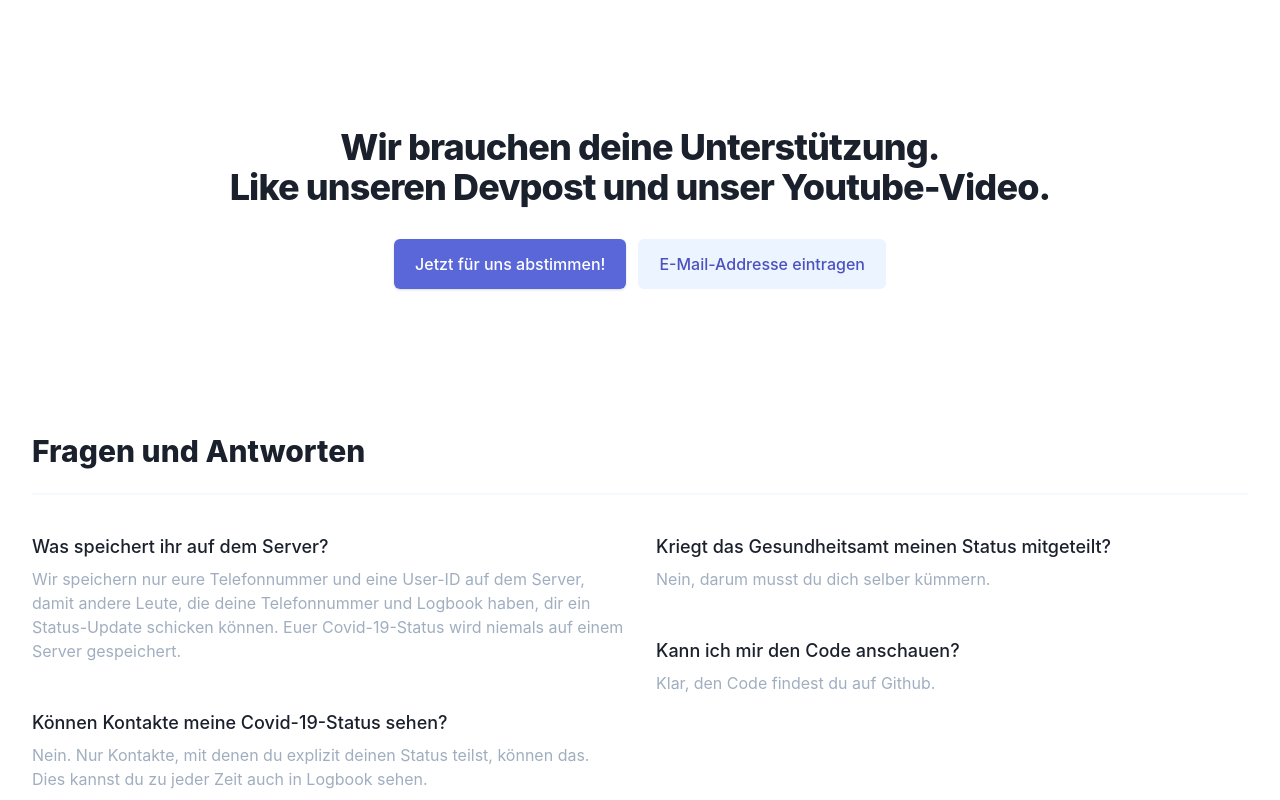
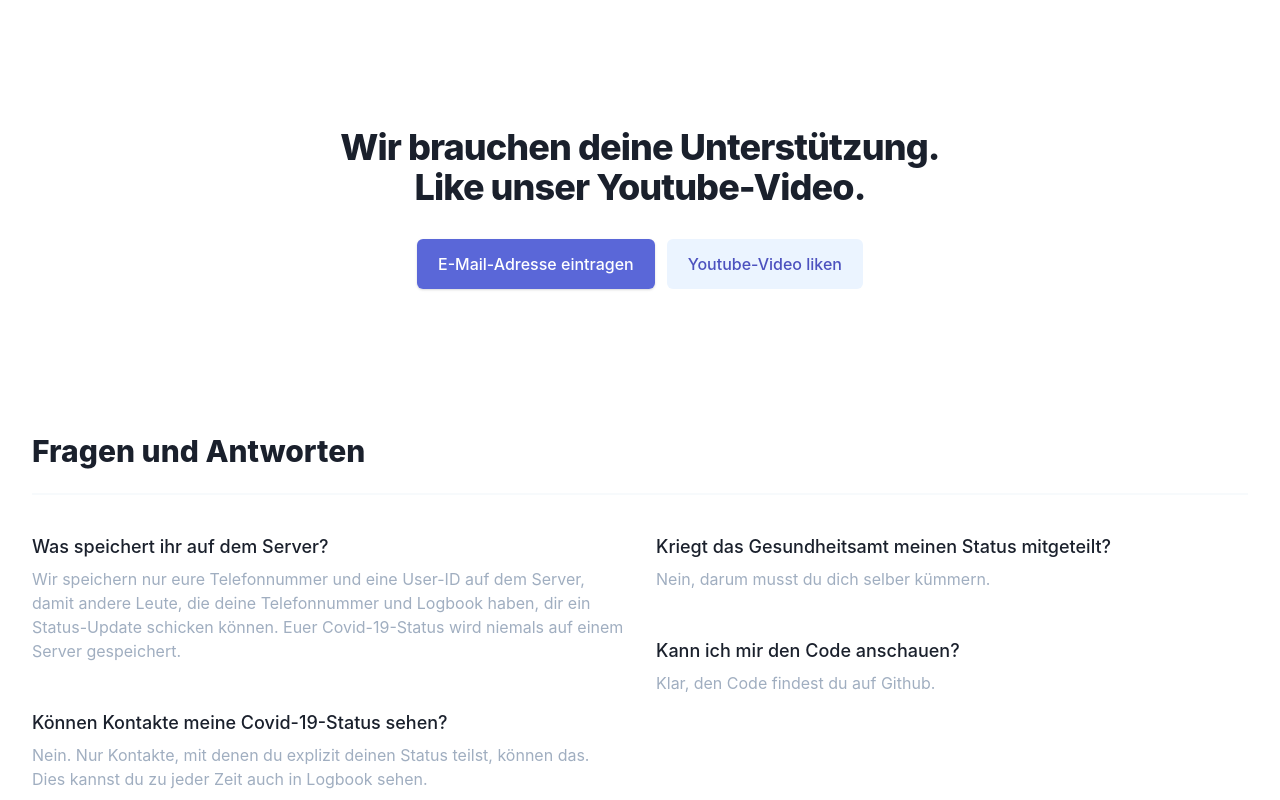
Before and after one commit to clickbar/logbook.social, a Nuxt app: page / in a window 1280 px wide. Shown: the part 3080-3880 px from the top of the page. Built offline with nearby package versions, Linux system fonts and the light colour scheme; a web font is replaced by a local one; what @tailwindcss/ui would draw is missing.

Commit message:
Noch ein Update

```diff
--- a/pages/index.vue
+++ b/pages/index.vue
@@ -683,23 +683,24 @@
         >
           Wir brauchen deine Unterstützung.
           <br />
-          Like unseren Devpost und unser Youtube-Video.
+          Like unser Youtube-Video.
         </h2>
         <div class="flex justify-center mt-8">
           <div class="inline-flex rounded-md shadow">
             <a
-              href="https://devpost.com/software/08_coronatracking_socialcontacttrackingapp"
+              href="#email"
               class="inline-flex items-center justify-center px-5 py-3 text-base font-medium leading-6 text-white transition duration-150 ease-in-out bg-indigo-600 border border-transparent rounded-md hover:bg-indigo-500 focus:outline-none focus:shadow-outline"
             >
-              Jetzt für uns abstimmen!
+              E-Mail-Adresse eintragen
             </a>
           </div>
           <div class="inline-flex ml-3">
             <a
-              href="#email"
+              href="https://www.youtube.com/watch?v=xRn-b24aogM"
+              target="_blank"
               class="inline-flex items-center justify-center px-5 py-3 text-base font-medium leading-6 text-indigo-700 transition duration-150 ease-in-out bg-indigo-100 border border-transparent rounded-md hover:text-indigo-600 hover:bg-indigo-50 focus:outline-none focus:shadow-outline focus:border-indigo-300"
             >
-              E-Mail-Addresse eintragen
+              Youtube-Video liken
             </a>
           </div>
         </div>
@@ -794,7 +795,7 @@
                   <p
                     class="text-5xl font-extrabold leading-none text-indigo-600"
                   >
-                    72
+                    48
                   </p>
                   <p class="mt-2 text-lg font-medium leading-6 text-gray-500">
                     Stunden
```
